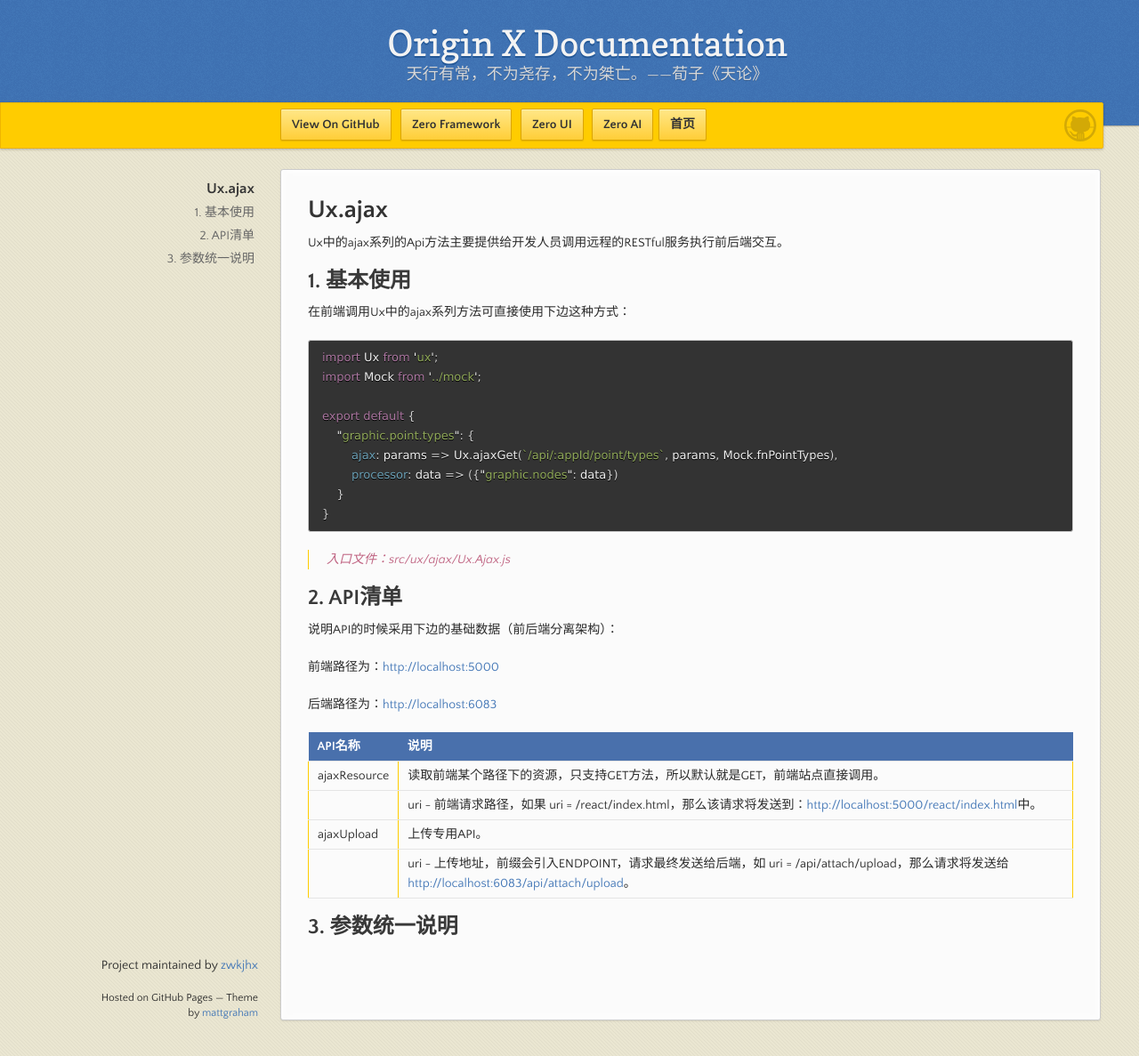
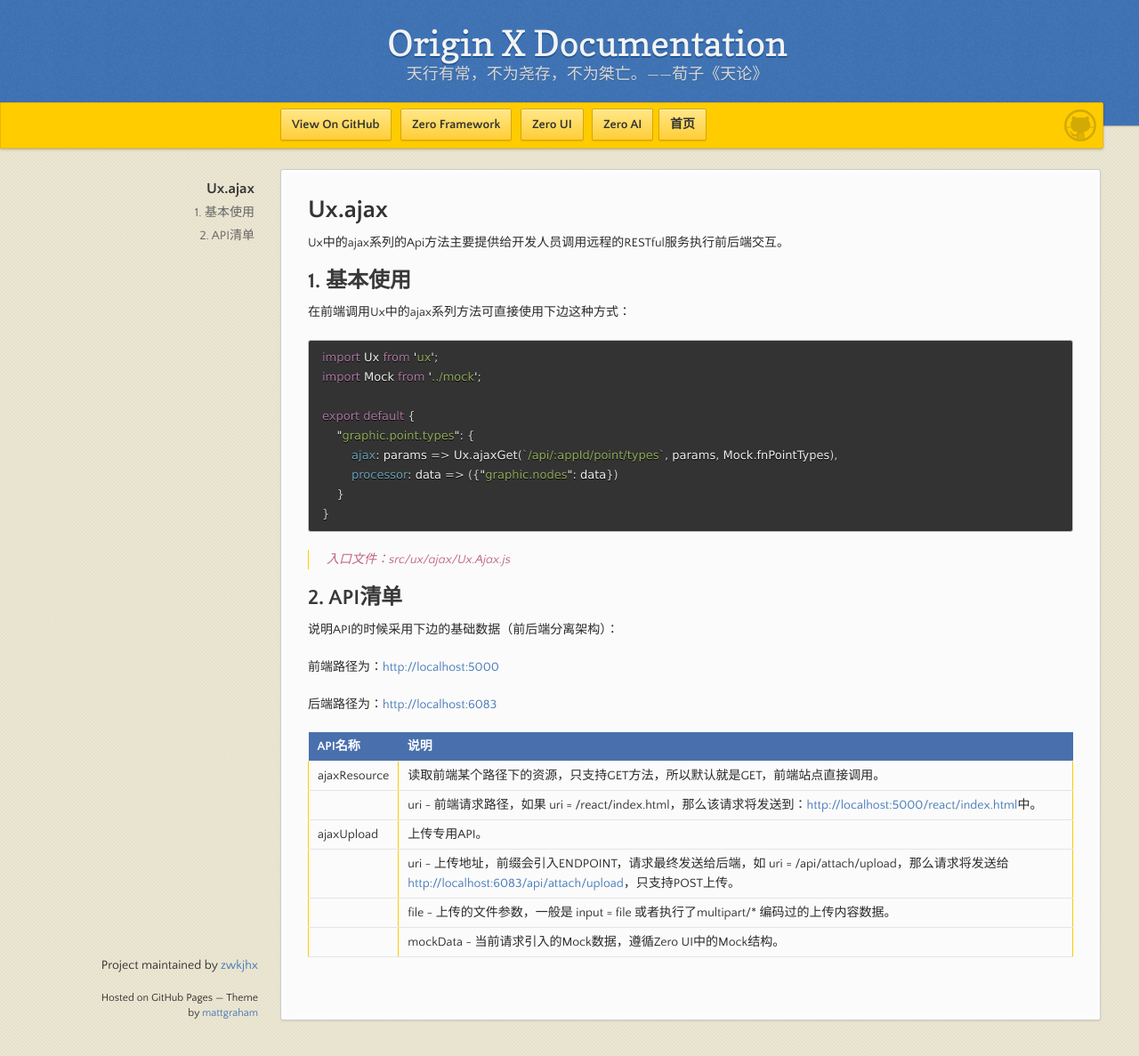
Before and after one commit to zwkjhx/ox-doc, a Jekyll site: the page built from utility-x/3-zero-uizhong-de-ux/uxi-001-uxajaxxxx.md, in a window 1280 px wide and 1187 px high. Shown: the whole window at 89% size. Built offline with Jekyll 4.4.1, drawn with Linux system fonts in a browser that asks for light colours; our own code applies the rules of GitHub Pages for plain Markdown files.

Commit message:
Updates utility-x/3-zero-uizhong-de-ux/uxi-001-uxajaxxxx.md
Auto commit by GitBook Editor

```diff
--- a/utility-x/3-zero-uizhong-de-ux/uxi-001-uxajaxxxx.md
+++ b/utility-x/3-zero-uizhong-de-ux/uxi-001-uxajaxxxx.md
@@ -33,6 +33,6 @@
 | ajaxResource | 读取前端某个路径下的资源，只支持GET方法，所以默认就是GET，前端站点直接调用。 |
 |  | uri - 前端请求路径，如果 uri = /react/index.html，那么该请求将发送到：[http://localhost:5000/react/index.html](http://localhost:5000/react/index.html中。)中。 |
 | ajaxUpload | 上传专用API。 |
-|  | uri - 上传地址，前缀会引入ENDPOINT，请求最终发送给后端，如 uri = /api/attach/upload，那么请求将发送给 [http://localhost:6083/api/attach/upload](http://localhost:6083/api/attach/upload。)。 |
-
-## 3. 参数统一说明
+|  | uri - 上传地址，前缀会引入ENDPOINT，请求最终发送给后端，如 uri = /api/attach/upload，那么请求将发送给 [http://localhost:6083/api/attach/upload](http://localhost:6083/api/attach/upload。)，只支持POST上传。 |
+|  | file - 上传的文件参数，一般是 input = file 或者执行了multipart/\* 编码过的上传内容数据。 |
+|  | mockData - 当前请求引入的Mock数据，遵循Zero UI中的Mock结构。 |
```
